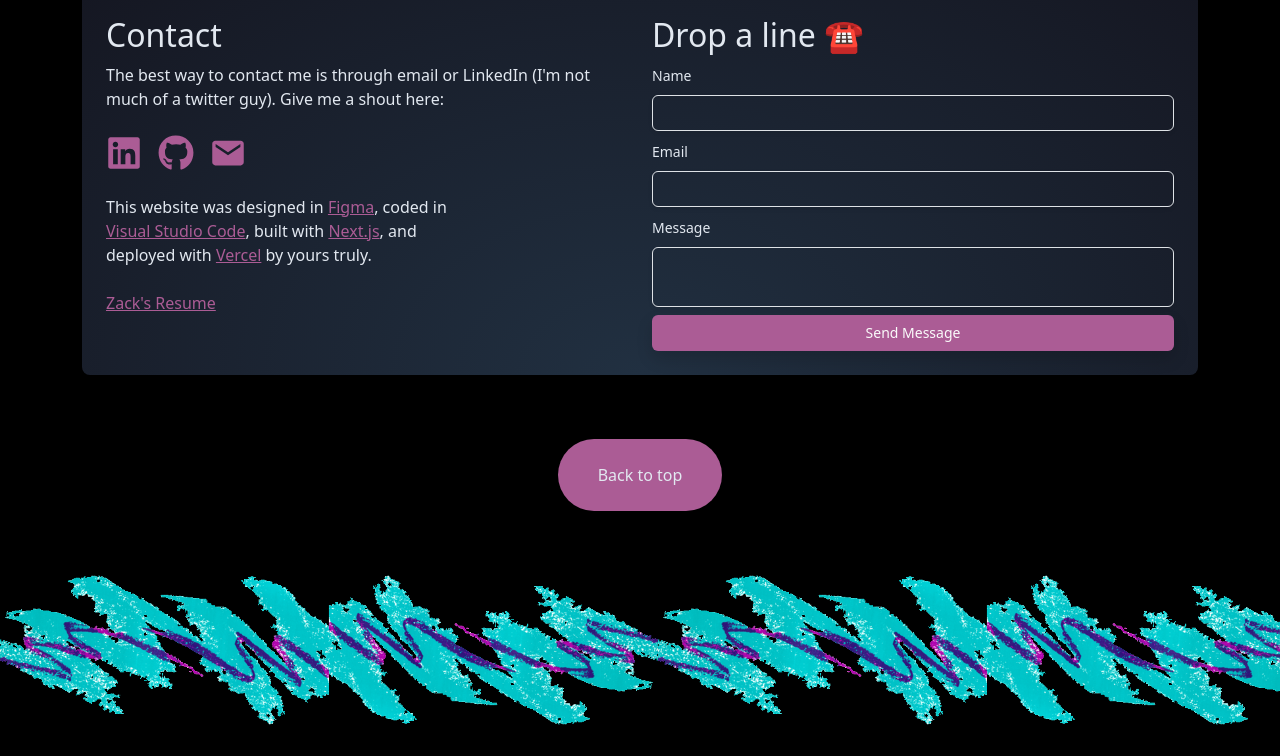
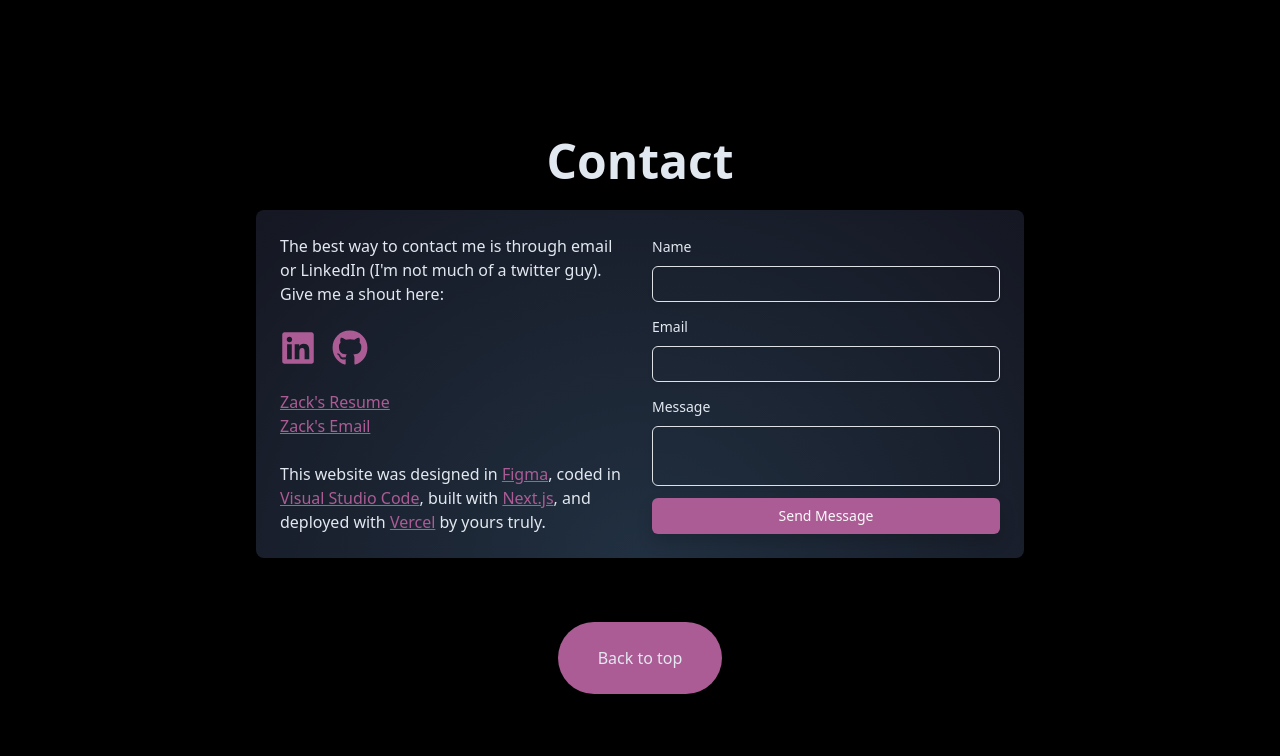
Before and after one commit to zackhanni/zachary.works, a Next.js app: page / in a window 1280 px wide. Shown: the part 4463-5219 px from the top of the page. Built offline with nearby package versions, Linux system fonts and the light colour scheme.

Commit message:
moved contact and footer components out of about

```diff
--- a/app/components/About.tsx
+++ b/app/components/About.tsx
@@ -37,10 +37,13 @@ export default function About() {
   ];
 
   return (
-    <section id="about" className="bg-black text-slate-200 flex justify-center">
+    <section
+      id="about"
+      className="bg-black text-slate-200 flex justify-center py-16 w-full"
+    >
       <div className="container flex flex-col items-center justify-center">
         <div className="w-full flex items-center justify-center z-10 sticky top-0 backdrop-blur h-[90px]">
-          <h2 className="text-5xl font-bold  text-slate-200 ">About Zack</h2>
+          <h2 className="text-5xl font-bold  text-slate-200">About Zack</h2>
         </div>
         <div className="row">
           {/* <ZackFLoatingCard /> */}
@@ -180,10 +183,10 @@ export default function About() {
                 </div>
               </div> */}
             </div>
-            <Contact />
+            {/* <Contact /> */}
           </div>
         </div>
-        <Footer />
+        {/* <Footer /> */}
       </div>
     </section>
   );
--- a/app/components/Contact.tsx
+++ b/app/components/Contact.tsx
@@ -18,6 +18,7 @@ import { Textarea } from "@/components/ui/textarea";
 import SocialMedia from "./SocialMedia";
 import { FaLinkedin, FaGithub } from "react-icons/fa";
 import { IoMdMail } from "react-icons/io";
+import Footer from "./Footer";
 
 const formSchema = z.object({
   name: z.string().min(1, {
@@ -49,14 +50,15 @@ export default function Contact() {
   }
 
   return (
-    <section className="grid grid-cols-1 sm:grid-cols-2 gap-4 radial-gradient p-4 rounded-lg space-y-8 sm:space-y-0">
+    <section id="contact" className=" text-slate-200 bg-black py-16">
+      <div className="w-full flex items-center justify-center z-10 sticky top-0 backdrop-blur h-[90px]">
+        <h2 className="text-5xl font-bold  text-slate-200 ">Contact</h2>
+      </div>
+      <div className="grid grid-cols-1 sm:grid-cols-2 gap-4 radial-gradient p-4 rounded-lg space-y-8 sm:space-y-0 max-w-screen-md mx-auto">
         <div className="">
-        <h2 id="contact" className="">
-          Contact
-        </h2>
           <p className="mb-0 pb-4">
-          The best way to contact me is through email or LinkedIn (I&apos;m not
-          much of a twitter guy). Give me a shout here:
+            The best way to contact me is through email or LinkedIn (I&apos;m
+            not much of a twitter guy). Give me a shout here:
           </p>
 
           <div className="flex space-x-4">
@@ -70,15 +72,30 @@ export default function Contact() {
               link="https://github.com/zackhanni"
               icon={<FaGithub />}
             />
-          <SocialMedia
+            {/* <SocialMedia
               name="Email"
               link="mailto:zack.hanni@gmail.com"
               icon={<IoMdMail />}
               className=""
-          />
+            /> */}
           </div>
-
-        <p className="max-w-sm mb-0 py-4">
+          <div className="flex flex-col pt-4">
+            <a
+              href="https://docs.google.com/document/d/1SzLNz6jHUPfvxQVEV21YptKuoyBZ6UFzQjmPckXFGQY/edit?usp=drive_link"
+              target="blank"
+              className="hover:underline hover:text-[#2CA5B8] text-[#AB5C95]"
+            >
+              Zack&apos;s Resume
+            </a>
+            <a
+              href="mailto:zack.hanni@gmail.com"
+              target="blank"
+              className="hover:underline hover:text-[#2CA5B8] text-[#AB5C95]"
+            >
+              Zack&apos;s Email
+            </a>
+          </div>
+          <p className="max-w-sm mb-0 pt-4">
             This website was designed in{" "}
             <a
               href="https://www.figma.com/"
@@ -113,21 +130,11 @@ export default function Contact() {
             </a>{" "}
             by yours truly.
           </p>
-
-        <p>
-          <a
-            href="https://docs.google.com/document/d/1SzLNz6jHUPfvxQVEV21YptKuoyBZ6UFzQjmPckXFGQY/edit?usp=drive_link"
-            target="blank"
-            className="hover:underline hover:text-[#2CA5B8] text-[#AB5C95]"
-          >
-            Zack&apos;s Resume
-          </a>
-        </p>
         </div>
         <div className="">
-        <h2>Drop a line ☎️</h2>
+          {/* <h3>Drop a line ☎️</h3> */}
           <Form {...form}>
-          <form onSubmit={form.handleSubmit(onSubmit)} className="space-y-2">
+            <form onSubmit={form.handleSubmit(onSubmit)} className="space-y-3">
               <FormField
                 control={form.control}
                 name="name"
@@ -177,6 +184,8 @@ export default function Contact() {
             </form>
           </Form>
         </div>
+      </div>
+      <Footer />
     </section>
   );
 }
--- a/app/components/Footer.tsx
+++ b/app/components/Footer.tsx
@@ -5,23 +5,9 @@ import Button from "./Button";
 
 export default function Footer() {
   return (
-    <div className="flex flex-col items-center mt-16">
+    <div className="flex flex-col items-center justify-center mt-16">
       <Button name="Back to top" password={false} link="#hero" />
-      <div className="flex mx-auto overflow-hidden w-screen py-16">
-        <Image
-          src="/jazz-cup.png"
-          width={448}
-          height={204}
-          alt="jazz cup design"
-          className="w-auto h-[150px]"
-        />
-        <Image
-          src="/jazz-cup.png"
-          width={448}
-          height={204}
-          alt="jazz cup design"
-          className="w-auto h-[150px] scale-[-1]"
-        />
+      <div className="flex overflow-hidden py-16 w-screen">
         <Image
           src="/jazz-cup.png"
           width={448}
```
Lines whose indentation alone changed are shown as unchanged.
